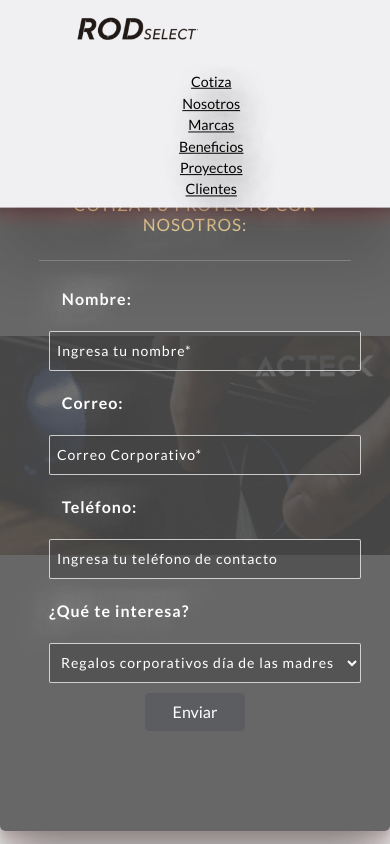
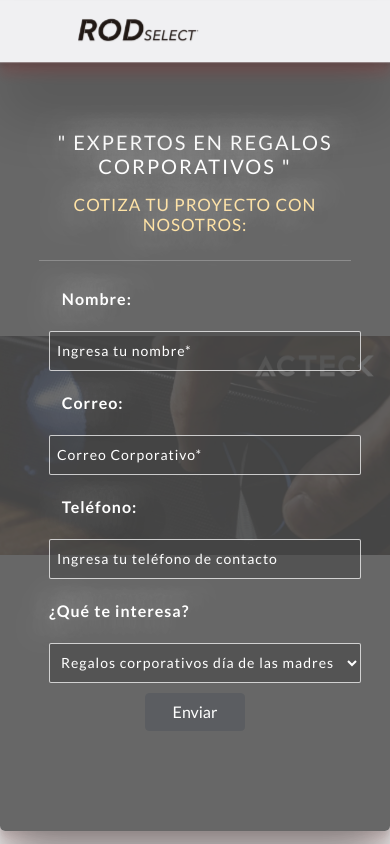
Before and after one commit to julio-cesar-aguero/rod-select-vuejs-master, a Vue app: page / in a window 390 px wide. Shown: the top 844 px of the page. Built offline with nearby package versions, Linux system fonts and the light colour scheme.

Commit message:
cambio cabecera detalles

```diff
--- a/src/components/Cabecera.vue
+++ b/src/components/Cabecera.vue
@@ -3,13 +3,7 @@
     <header id="header" :class="[show ? 'header-show' : 'header-hide']">
       <div class="container__logo">
         <a @click="to('/')">
-          <img
-            loading="lazy"
-            id="logorod"
-            src="../assets/logo_1.png"
-            alt="logo"
-            title="Rod Select Logo"
-          />
+          <img loading="lazy" id="logorod" src="../assets/logo_1.png" alt="logo" title="Rod Select Logo" />
         </a>
 
         <div class="container__menu-button" @click="show_hide">
@@ -18,29 +12,23 @@
       </div>
       <div class="container__nav">
         <nav>
-          <ul class="ul-show" v-show="(show|showHeader)">
+          <ul class="ul-show" v-show="(show | showHeader)">
             <li>
               <a class="link" @click="to('/cotizador')">Cotiza</a>
             </li>
-            <div class="menu-show" >
+            <div class="menu-show">
               <li>
                 <a class="link" href="#nosotros">Nosotros</a>
               </li>
               <li><a class="link" href="#marcas">Marcas</a></li>
               <li>
-              <a class="link" href="#beneficios"
-                >Beneficios</a
-              >
+                <a class="link" href="#beneficios">Beneficios</a>
               </li>
               <li>
-              <a class="link" href="#proyectos_especiales"
-                >Proyectos</a
-              >
+                <a class="link" href="#proyectos_especiales">Proyectos</a>
               </li>
               <li>
-              <a class="link" href="#clientes"
-                >Clientes</a
-              >
+                <a class="link" href="#clientes">Clientes</a>
               </li>
             </div>
 
@@ -55,21 +43,22 @@
 
 export default {
   name: 'Cabecera',
-  data(){
-    return{
+  data() {
+    return {
       cabecera: true,
-      show: true,
-      showHeader:true,
+      show: false,
+      showHeader: false,
       showMenu: false
     }
   },
 
   created() {
 
+
     window.addEventListener("resize", this.myEventHandler);
     window.onscroll = () => {
-  let bottomOfWindow = document.documentElement.scrollTop + window.innerHeight > document.documentElement.offsetHeight -1;
-  if (bottomOfWindow ) {
+      let bottomOfWindow = document.documentElement.scrollTop + window.innerHeight > document.documentElement.offsetHeight - 1;
+      if (bottomOfWindow) {
         // ...
         //this.$router.go(1)
       }
@@ -77,35 +66,54 @@ export default {
 
 
   },
+  mounted() {
+    if ( window.innerWidth > 739) {
+
+      this.show = true;
+      this.showHeader = true;
+
+    } else if ( window.innerWidth < 739) {
+
+      this.show = false;
+      this.showHeader = false;
+
+    }
+  }
+  ,
   destroyed() {
     window.removeEventListener("resize", this.myEventHandler);
   }
   ,
-  methods:{
-  show_hide: function(){
-    this.show =!this.show;
+  methods: {
+    show_hide: function () {
+      this.show = !this.show;
       this.showHeader = this.show;
     },
-  to(ruta){
-    if(ruta=='/cotizador'){
+    to(ruta) {
+      if (ruta == '/cotizador') {
         this.changeMode();
-      if(this.showMenu == true) this.showMenu = false;
+        if (this.showMenu == true) this.showMenu = false;
         this.$router.push(ruta)
-    }else{
-      if(this.showMenu == false) this.showMenu = true;
+      } else {
+        if (this.showMenu == false) this.showMenu = true;
         this.$router.push(ruta);
       }
 
     },
-  changeMode(){
+    changeMode() {
       this.$store.dispatch('changeModeAction')
     }
     ,
     myEventHandler(e) {
       // your code for handling resize...
 
-    if(this.show == false && screen.width > 739){
+      if (window.innerWidth > 739) {
         this.show = true;
+        this.showHeader = true;
+
+      }else if ( window.innerWidth < 739) {
+      this.show = false;
+      this.showHeader = false;
 
     }
 
@@ -116,9 +124,11 @@ export default {
 
 <style scoped>
 @import url('https://fonts.googleapis.com/css2?family=Lato:ital,wght@0,100;0,300;0,400;0,700;0,900;1,100;1,300;1,400;1,700;1,900&display=swap');
+
 body {
   font-family: "Lato", sans-serif;
 }
+
 header {
   font-family: "Lato", sans-serif;
   width: 100%;
@@ -139,12 +149,15 @@ header {
     rgba(204, 29, 29, 0.17) 0px 12px 13px, rgba(0, 0, 0, 0.09) 0px -3px 5px;
   transition: cubic-bezier(0.23, 1, 0.32, 1) 1s;
 }
-header:hover{
-    transform: scale(1.0155);
+
+header:hover {
+  transform: scale(1.0105);
 }
-h2{
+
+h2 {
   color: red;
 }
+
 .container__Cabecera {
   width: 100%;
   display: flex;
@@ -154,16 +167,18 @@ h2{
   border-radius: 5px;
   overflow: hidden;
 }
+
 .container__logo {
   display: flex;
   justify-content: space-around;
   align-items: center;
 }
+
 .container__menu-button {
   color: black;
-  width: 45px;
-  height: 30px;
-  font-size: 22px;
+  width: 47px;
+  height: 32px;
+  font-size: 24px;
   cursor: pointer;
   display: flex;
   justify-content: center;
@@ -182,13 +197,15 @@ h2{
   justify-content: flex-end;
 }
 
-nav ul,.menu-show {
+nav ul,
+.menu-show {
   height: 100%;
   display: flex;
   justify-content: center;
   align-items: center;
   transition: cubic-bezier(0.075, 0.82, 0.165, 1) 300ms;
 }
+
 nav ul li {
   font-size: 20px;
   padding: 0 0.3em;
@@ -202,83 +219,105 @@ nav ul li {
   color: black;
   transition: color cubic-bezier(0.075, 0.82, 0.165, 1) 400ms;
 }
+
 .link:hover {
   font-size: 24px;
   text-decoration: underline;
   text-shadow: 0px 0px 1px black;
 }
+
 .nav_mod {
   height: 70px;
   box-shadow: 1xp 1px 10px 0px #00000010;
 }
+
 /* responsive */
 @media (max-width: 1200px) {
   header {
     flex-direction: column;
     height: 130px;
   }
-  .container__nav{
+
+  .container__nav {
     justify-content: center;
   }
 
 }
+
 @media (max-width: 845px) {
-  nav ul{
+  nav ul {
     margin: 0 auto;
     width: 70%;
     padding-top: 0.5em;
   }
 }
+
 @media (max-width: 739px) {
   header {
     height: auto;
   }
+
   .container__logo {
     width: 100%;
   }
-  #logorod{
+
+  #logorod {
     transform: scale(0.7);
   }
+
   .container__menu-button {
     display: block;
   }
+
   .container__nav {
     display: flex;
     justify-content: center;
     align-items: center;
     padding: 0.5em;
   }
-  nav ul,.menu-show{
+
+  nav ul,
+  .menu-show {
     padding-top: 0.1em;
     flex-direction: column;
   }
+
   .header-show {
     height: auto;
   }
+
   .header-hide {
-    height: 65px;
+    height: 67px;
   }
+
   .ul-show {
     display: flex;
   }
+
   .ul-hide {
     display: none;
   }
+
   .link {
+    margin: 0.25em;
     display: flex;
     text-align: center;
-    font-size: 0.9em;
+    font-size: 0.92em;
   }
 }
+
 @media (max-width: 430px) {
-  #logorod{
+  #logorod {
     transform: scale(0.6);
   }
+
   .header-hide {
-    height: 60px;
+    height: 62px;
   }
+
   .link {
-    font-size: 0.7em;
+    font-size: 0.89em;
+    margin: 0.2em;
   }
 }
 </style>
```
Lines whose indentation alone changed are shown as unchanged.
